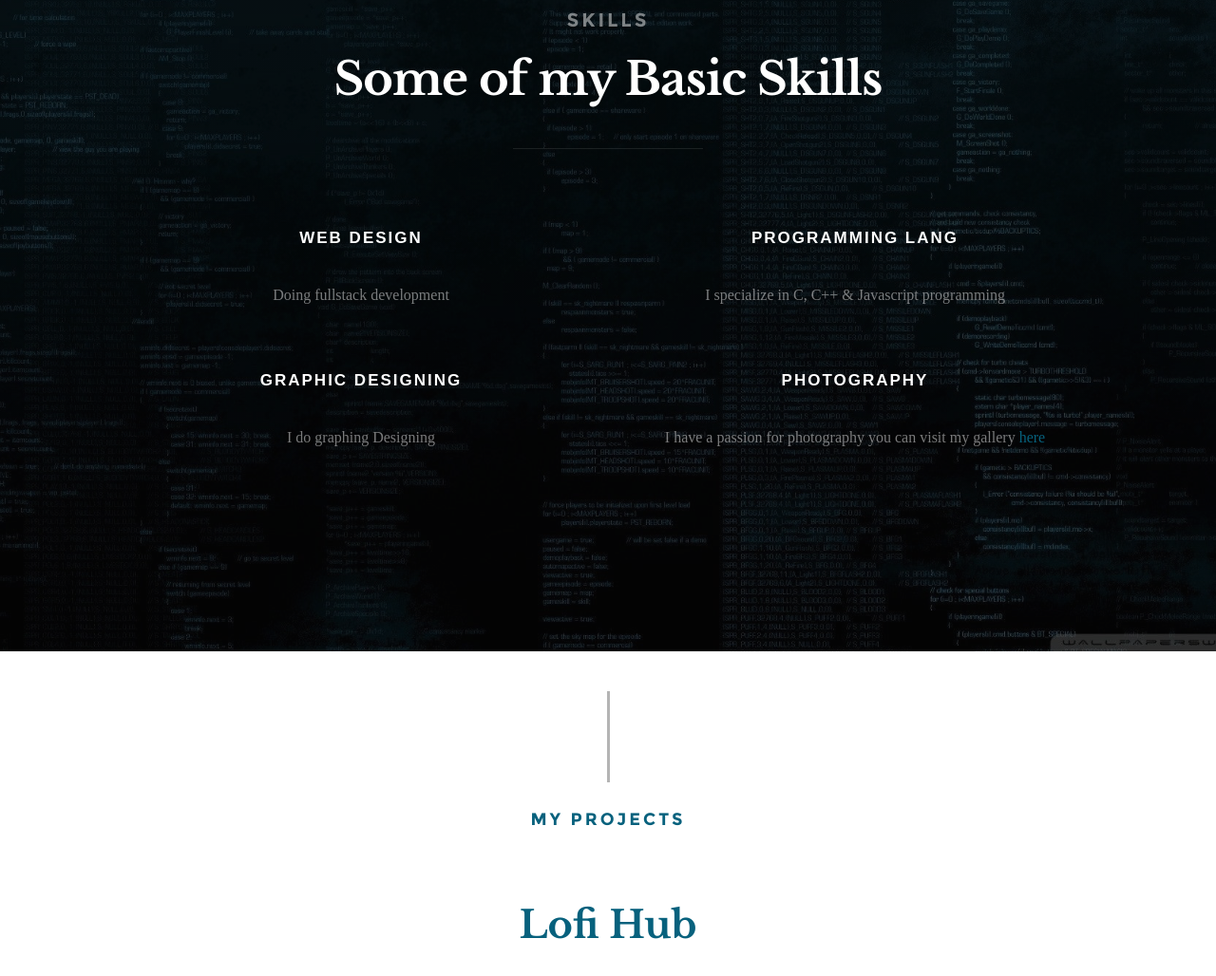
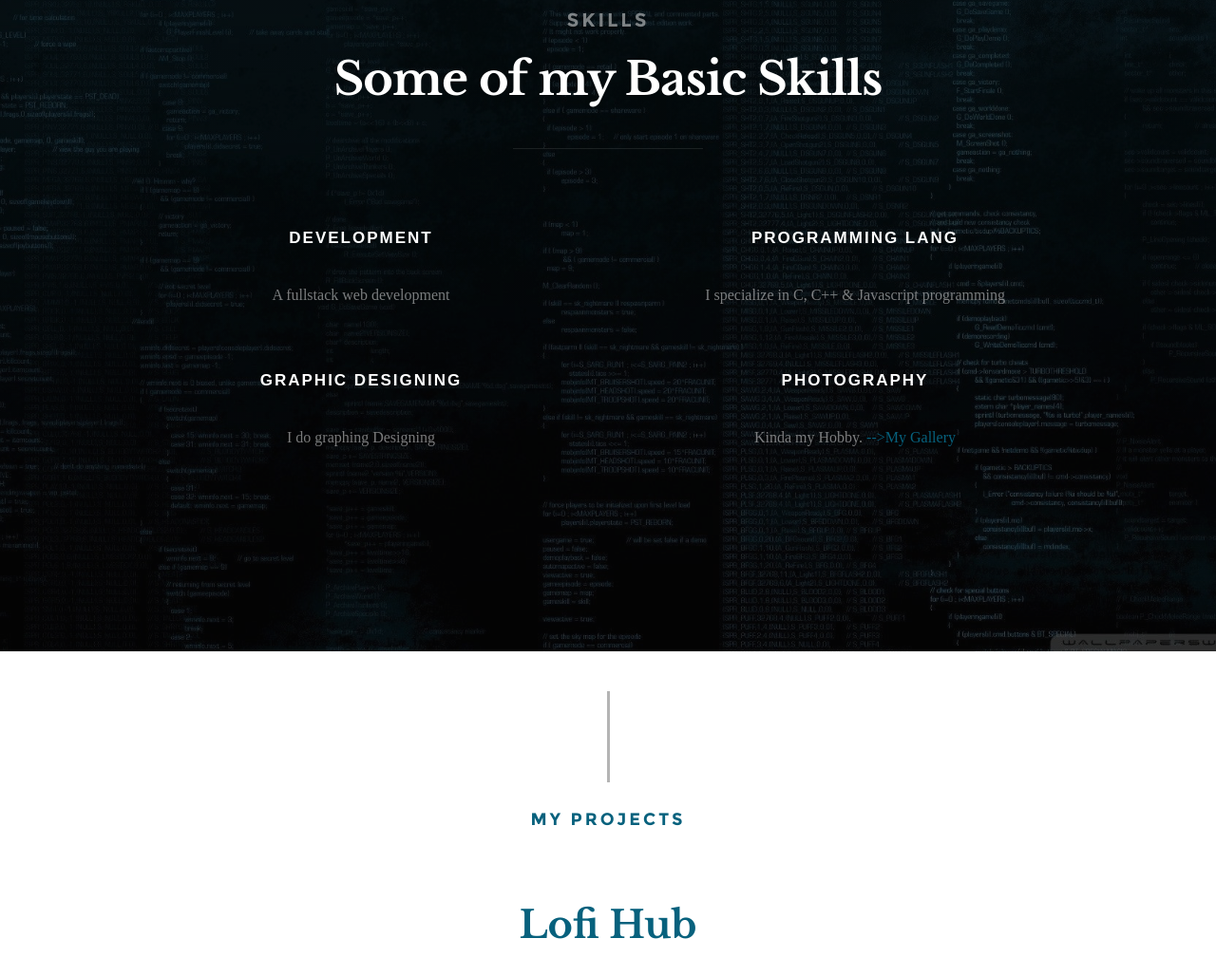
Before and after one commit to kherkatary/portfolio, a plain HTML site: page index.html in a window 1280 px wide. Shown: the part 1789-2817 px from the top of the page at 95% size. Drawn offline with Linux system fonts and the light colour scheme.

Commit message:
Update index.html

```diff
--- a/index.html
+++ b/index.html
@@ -200,9 +200,9 @@
 					<!-- <span class="icon"><i class="icon-earth"></i></span> -->
 
 					<div class="service-content">
-						<h3 class="h05">Web Design</h3>
+						<h3 class="h05">Development</h3>
 
-						<p>Doing fullstack development
+						<p>A fullstack web development
 						</p>
 					</div>
 
@@ -241,7 +241,7 @@
 					<div class="service-content">
 						<h3 class="h05">Photography</h3>
 
-						<p>I have a passion for photography you can visit my gallery <a href="gallery.html">here</a>
+						<p>Kinda my Hobby. <a href="gallery.html">-->My Gallery</a>
 						</p>
 					</div>
 
```
